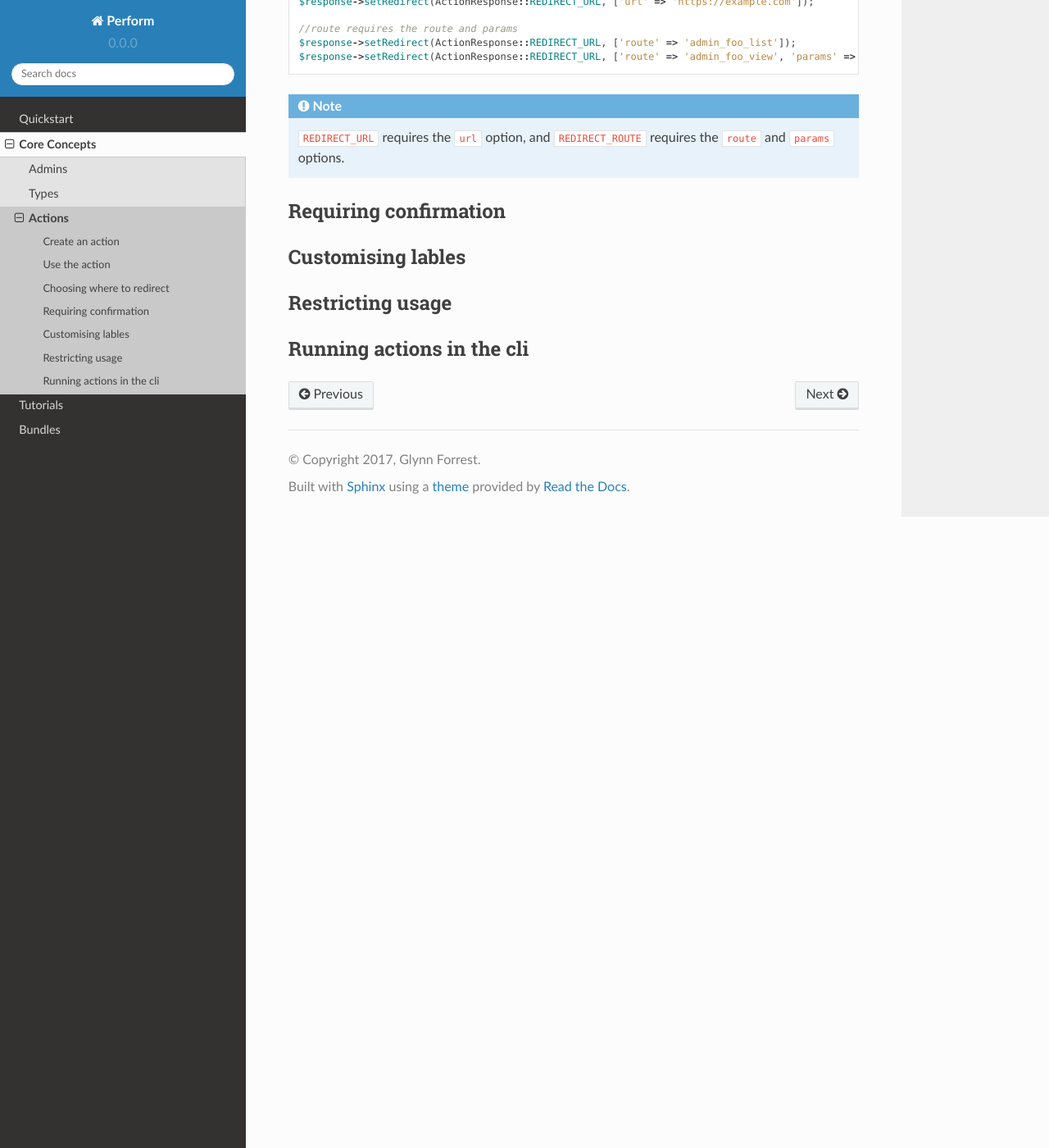
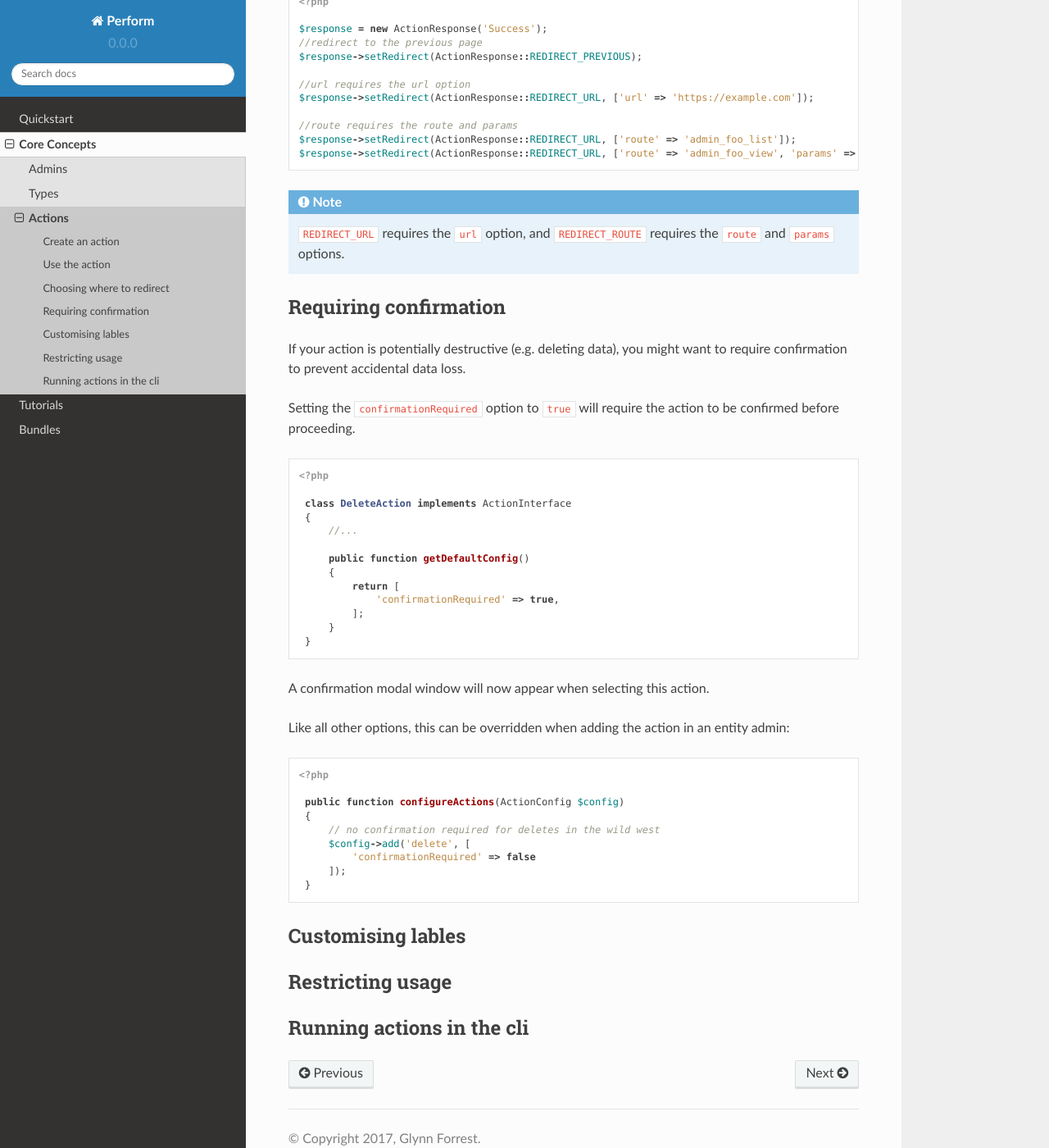
Before and after one commit to useperform/perform, a Sphinx documentation site: the page built from docs/core/actions.rst, in a window 1280 px wide and 1400 px high, scrolled down 2471 px. Shown: the whole window at 82% size. Built offline with Sphinx 7.4.7 and the Read the Docs theme 2.0.0, drawn with Linux system fonts in a browser that asks for light colours; pages that are not in the unit, such as notebooks, are missing from menus; some of the changed text lies outside the part shown.

Commit message:
docs: add info about actions requiring confirmation

```diff
--- a/docs/core/actions.rst
+++ b/docs/core/actions.rst
@@ -62,6 +62,13 @@ Here is a basic action that simply logs the entities as JSON:
             $response = new ActionResponse(sprintf('Logged %s items.', count($entities));
 
             return $response;
+        }
+
+        public function getDefaultConfig()
+        {
+            return [
+                'label' => 'Write to log',
+            ];
         }
     }
 
@@ -134,6 +141,44 @@ Set this redirect by calling ``setRedirect()`` on the response before returning
 Requiring confirmation
 ----------------------
 
+If your action is potentially destructive (e.g. deleting data), you
+might want to require confirmation to prevent accidental data loss.
+
+Setting the ``confirmationRequired`` option to ``true`` will require
+the action to be confirmed before proceeding.
+
+.. code-block:: php
+
+   <?php
+
+    class DeleteAction implements ActionInterface
+    {
+        //...
+
+        public function getDefaultConfig()
+        {
+            return [
+                'confirmationRequired' => true,
+            ];
+        }
+    }
+
+A confirmation modal window will now appear when selecting this action.
+
+Like all other options, this can be overridden when adding the action in an entity admin:
+
+.. code-block:: php
+
+   <?php
+
+    public function configureActions(ActionConfig $config)
+    {
+        // no confirmation required for deletes in the wild west
+        $config->add('delete', [
+            'confirmationRequired' => false
+        ]);
+    }
+
 Customising lables
 ------------------
 
```
